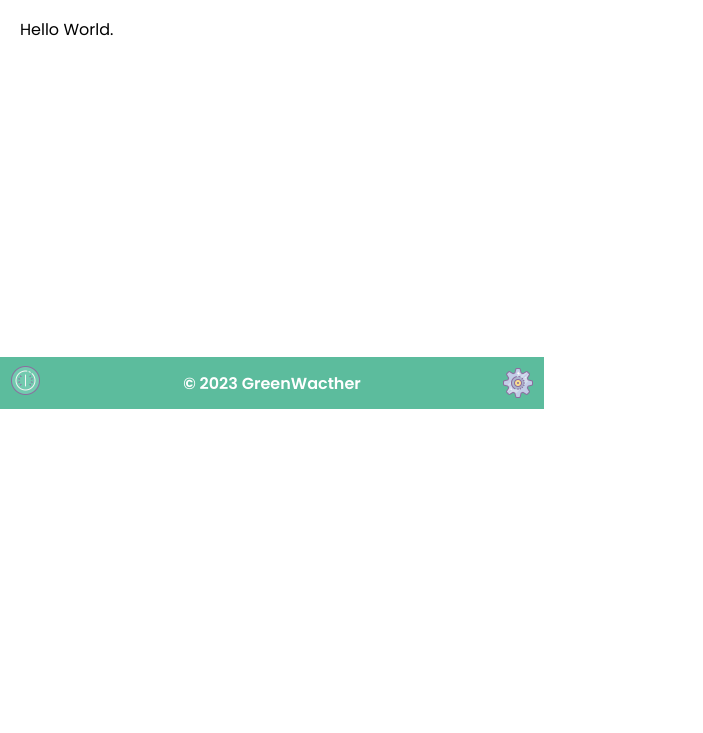
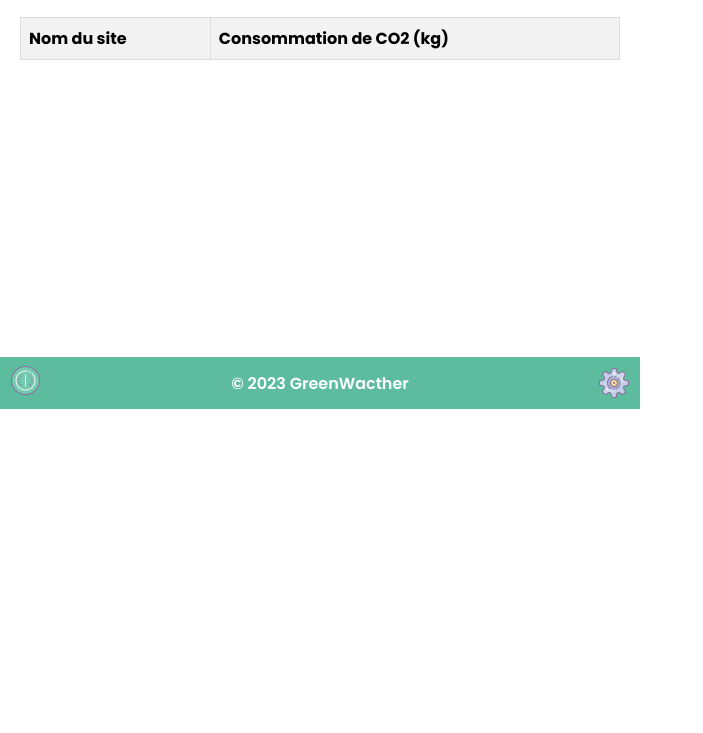
Before and after one commit to julienbenincasa/green-watcher, a browser extension: page dashboard.html in a window 1280 px wide. Shown: the part 67-800 px from the top of the page, without its empty margins (0-703 px from the left). Drawn offline with Linux system fonts and the light colour scheme.

Commit message:
update table css

```diff
--- a/css/style.css
+++ b/css/style.css
@@ -1,5 +1,44 @@
 
 @import url('https://fonts.googleapis.com/css2?family=Poppins:wght@400;500;600;700&display=swap');
+
+ table {
+    width: 100%;
+    border-collapse: collapse;
+  }
+
+  th, td {
+    word-break: break-all;
+    border: 1px solid #ddd;
+    padding: 8px;
+    text-align: left;
+    max-width: 25%;
+    overflow-x: scroll;
+  }
+
+  thead{
+    position: sticky;
+  }
+  tbody{
+    height: 15em;
+    overflow-y: scroll;
+  }
+
+  th {
+    background-color: #f2f2f2;
+    position: sticky;
+  }
+
+  tr:nth-child(even) {
+    background-color: #f2f2f2;
+  }
+
+  tr:nth-child(odd) {
+    background-color: #fff;
+  }
+
+  td:hover {
+    background-color: #5cbc9e5c;
+  }
 
 /*  --- ---  ALl  --- --- */
 
@@ -7,8 +46,8 @@ body {
   background-color: #fff;
   margin: 0;
   padding: 0;
-  min-width: 24rem;
-  max-width: 34rem;
+  min-width: 25rem;
+  max-width: 40rem;
   font-family: 'Poppins', sans-serif;
 }
 
@@ -79,7 +118,6 @@ main {
   height: 20rem;
 }
 
-
 /*  --- ---  FOOTER  --- --- */
 
 footer {
--- a/dashboard.html
+++ b/dashboard.html
@@ -23,12 +23,22 @@
         <h1>GreenWatcher</h1>
       </div>
       <div class="header_settings">
-        <a href="#">
+        <a href="https://greenwatcher.vercel.app/" target="_blank">
           <img src="img/info.png" class="icon" alt="icon info" />
         </a>
       </div>
     </header>
-    <main>Hello World.</main>
+    <main>
+      <table>
+        <thead>
+          <tr>
+            <th>Nom du site</th>
+            <th>Consommation de CO2 (kg)</th>
+          </tr>
+        </thead>
+        <tbody id="data-table"></tbody>
+      </table>
+    </main>
     <footer>
       © 2023 GreenWacther
       <div class="settings">
```
